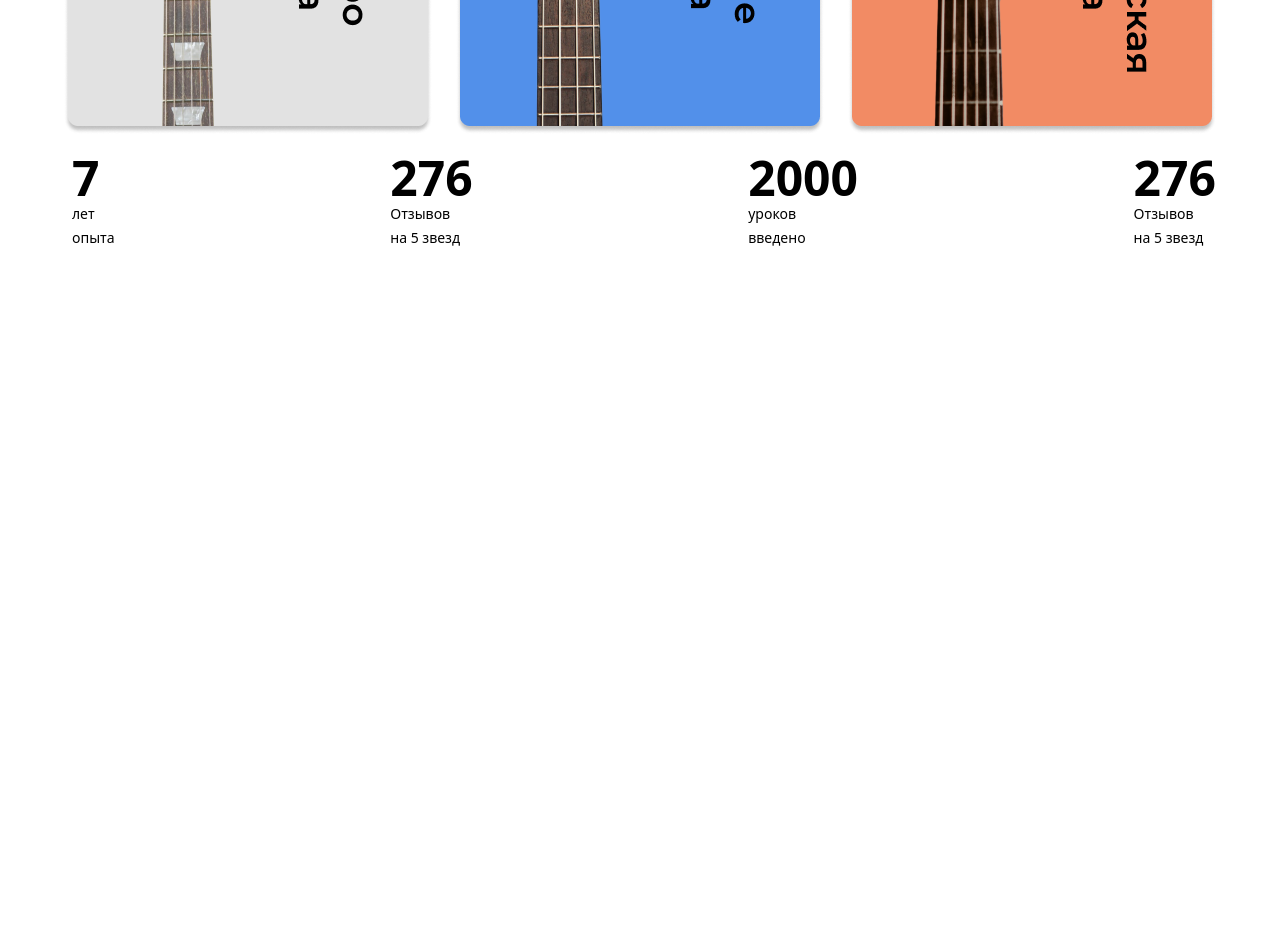
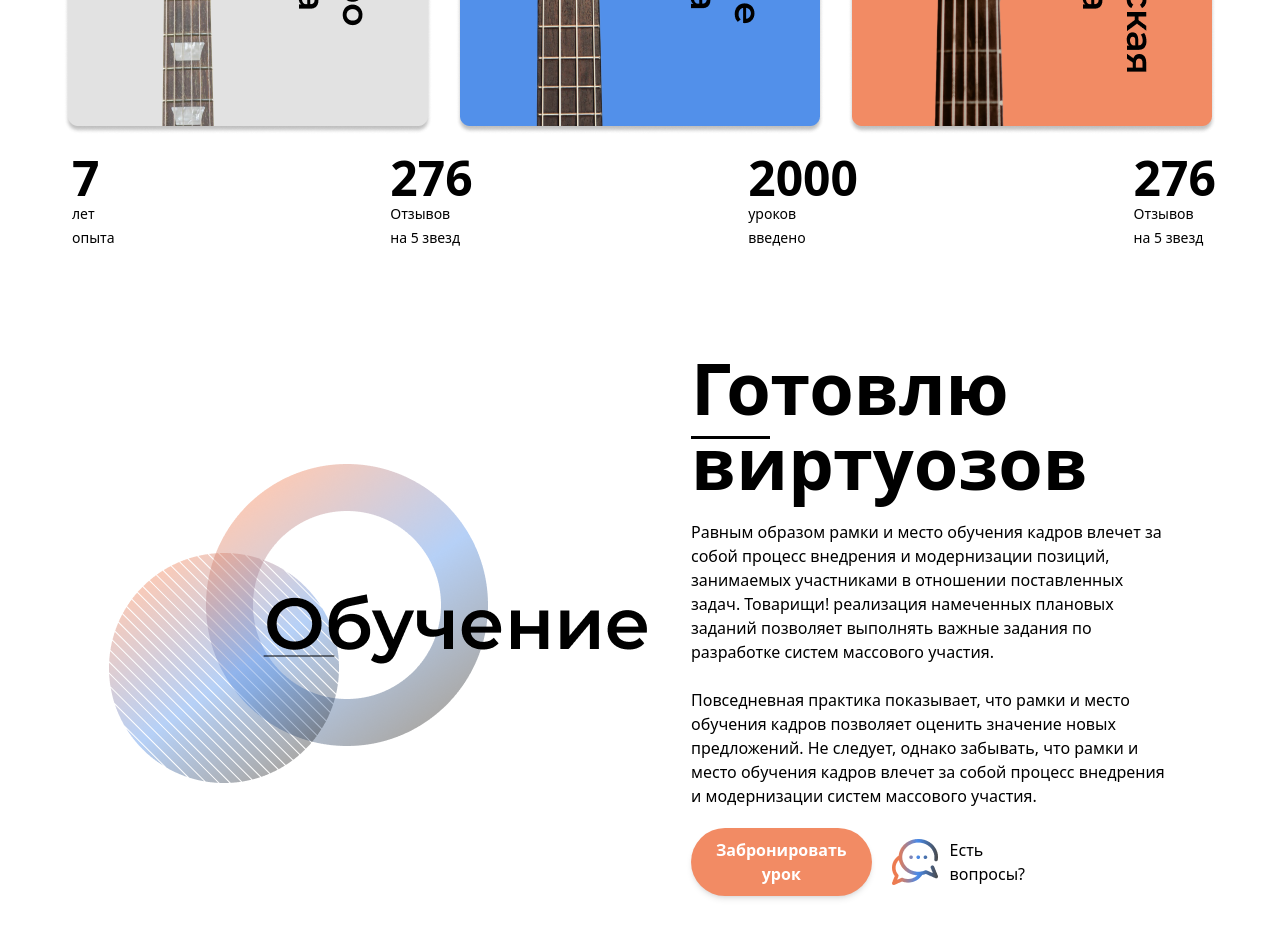
Before and after one commit to Joseph-RY/HomeTask_4, a website: page src/index.html in a window 1280 px wide. Shown: the part 1308-2254 px from the top of the page. Before the commit the page ends 1608 px from the top, so only its background shows below. Drawn offline with Linux system fonts and the light colour scheme.

Commit message:
Add Section_2

```diff
--- a/src/index.html
+++ b/src/index.html
@@ -94,6 +94,21 @@
             </div>
         </section>
 
+        <section class="flex flex-col lg:flex-row items-center justify-center gap-10 px-[5%] py-[50px]">
+            <img src="../images/img_2.png" alt="">
+            <div class="lg:w-[480px] flex flex-col gap-5">
+                <h2 class="text-[36px] lg:text-[72px] font-[600] leading-[45px] lg:leading-[75px]"><span class="border-b-[3px] border-black">Го</span>товлю<br>виртуозов</h2>
+                <p>Равным образом рамки и место обучения кадров влечет за собой процесс внедрения и модернизации позиций, занимаемых участниками в отношении поставленных задач. Товарищи! реализация намеченных плановых заданий позволяет выполнять важные задания по разработке систем массового участия. <br> <br> Повседневная практика показывает, что рамки и место обучения кадров позволяет оценить значение новых предложений. Не следует, однако забывать, что рамки и место обучения кадров влечет за собой процесс внедрения и модернизации систем массового участия.</p>
+                <div class="flex items-center gap-5">
+                    <button class="bg-[#F28B64] rounded-[100px] shadow-md px-[25px] py-[10px] text-white font-[600]">Забронировать <br class="hidden lg:block"> урок</button>
+                    <div class="flex items-center gap-3">
+                        <img src="../images/Иконка чата 1.png" alt="">
+                        <p>Есть <br> вопросы?</p>
+                    </div>
+                </div>
+            </div>
+        </section>
+
     </div>
 
 </body>
```
Also changed, not shown: src/output.css.
